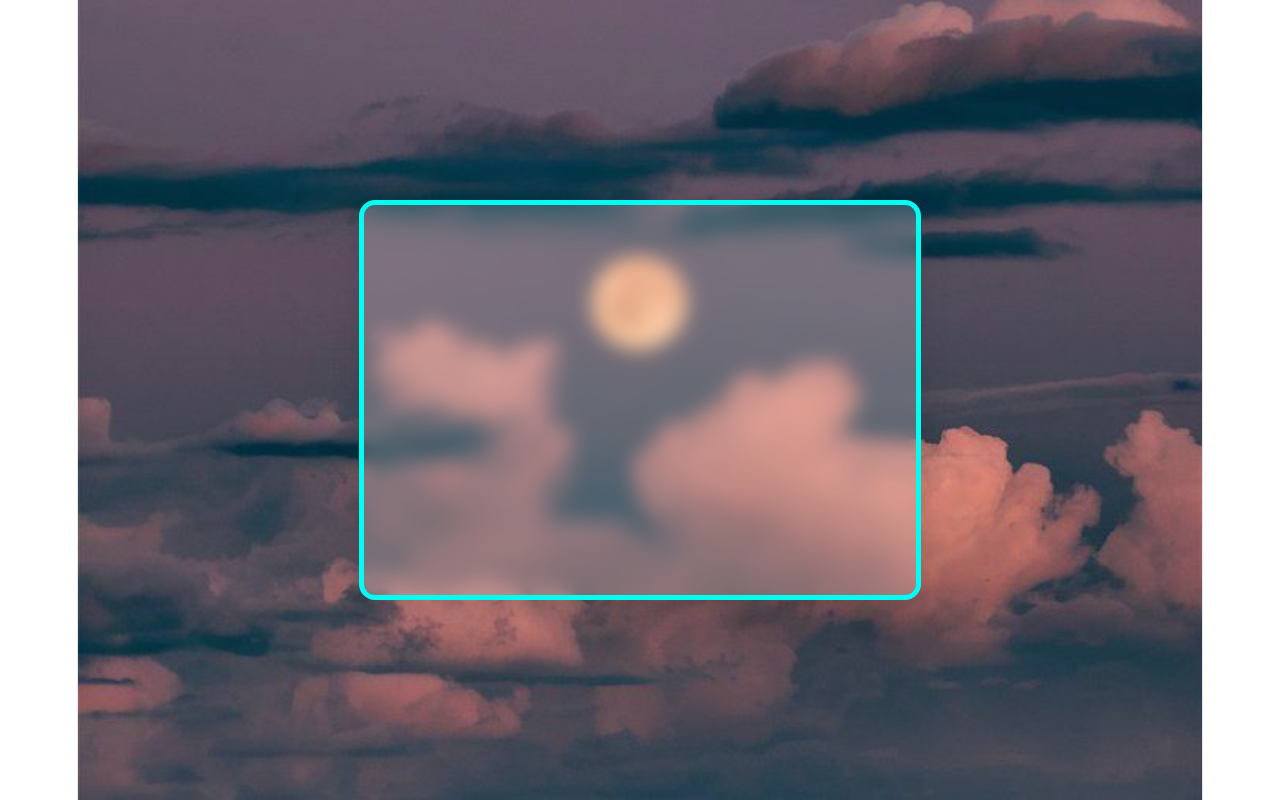
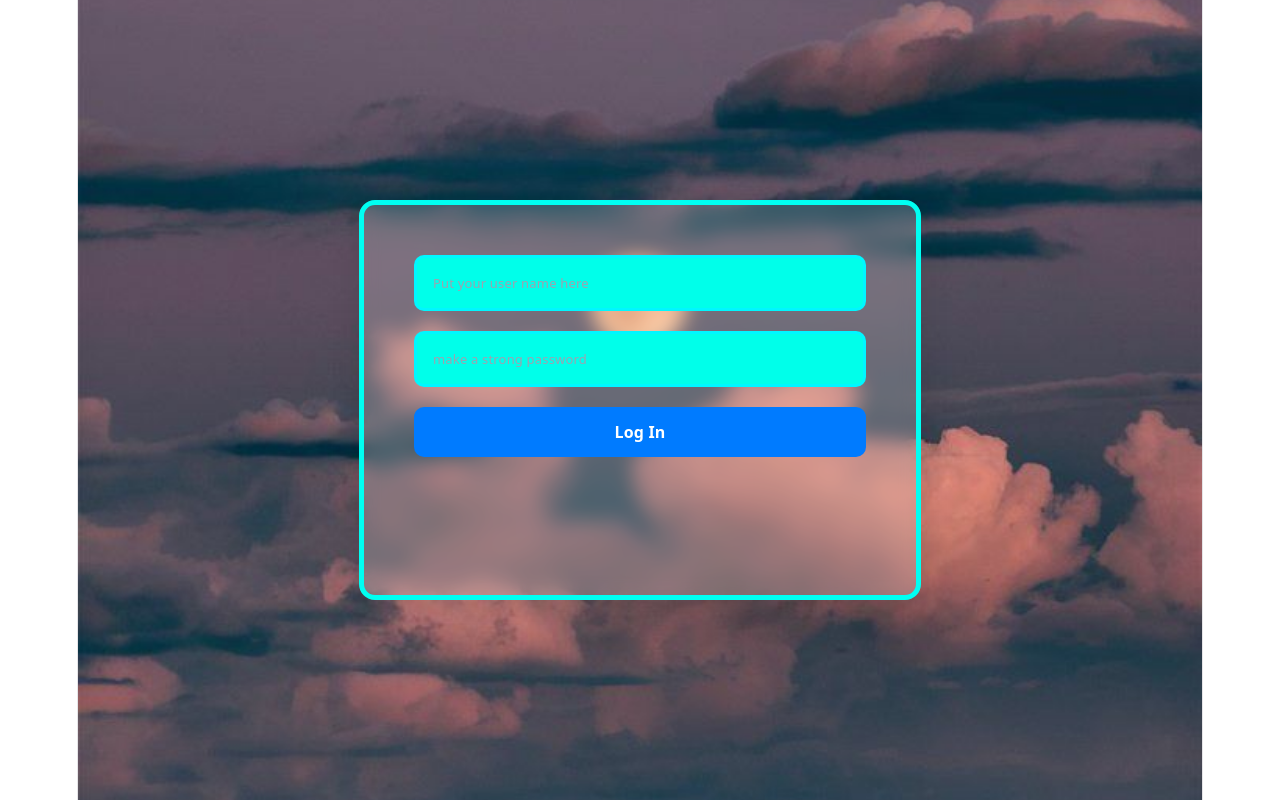
Before and after one commit to hrijusutradhar84-a11y/Instapy, a React (Vite) app in the folder FrontEnd/: page / in a window 1280 px wide. Built offline with nearby package versions, Linux system fonts and the light colour scheme.

Commit message:
frontend spine and backend base

```diff
--- a/FrontEnd/src/App.jsx
+++ b/FrontEnd/src/App.jsx
@@ -6,15 +6,27 @@ function App() {
   const [username, setUsername] = useState('')
   const [password, setPassword] = useState('')
 
-  const handleLogin = (e) => {
+  async function sendDataToBackend(e) {
+
     e.preventDefault()
+    const payload = {
+      user: username,
+      pass: password
+    };
 
-    console.log("Attempting to login with:")
-    console.log("Username:", username)
-    console.log("Password:", password)
-
-
-  }
+    try{
+      const response = await fetch('http://127.0.0', {
+        method: 'POST',
+        headers: {
+          'content-type': 'application/json',
+        },
+        body: JSON.stringify(payload)
+      });
+    }
+    catch (error){
+      console.error('Backend failed')
+    }
+  };
   const containerStyle = {
     backgroundImage: `url(${bgImage})`,
     backgroundSize: 'cover',
@@ -31,7 +43,7 @@ function App() {
     height: '50%',
     backgroundColor: 'rgba(255, 255, 255, 0.2)', // Semi-transparent white
     backdropFilter: 'blur(10px)',                // This creates the hazy effect
-    padding: '100px',
+    padding: '50px',
     borderRadius: '16px',
     border: '5px solid rgb(0, 255, 242)',
     color: '#fff',
@@ -40,23 +52,58 @@ function App() {
   const imageStyle = {
     width: '40px',
     height: 'auto',
-    objectfit: 'contain'
+    objectFit: 'contain'
   }
   const textBoxStyle = {
     width: '100%',
     padding: '12px 16px',
     borderRadius: '10px',
     border: '3px solid rgb(0, 247, 255)',
-    backgroundColor: 'rgba(255, 255, 255, 0.2)',
+    backgroundColor: 'rgb(0, 255, 234)',
+    color: '#ffffff',
+    fontSize: '13px',
+    outline: 'none',
+    boxSizing: 'border-box'
+
+  };
+  const buttonStyle = {
+    padding: '12px 20px',
+    borderRadius: '10px',
+    border: 'none',
+    backgroundColor: '#007bff',
     color: '#ffffff',
     fontSize: '16px',
-    outline: 'none',
-    boxSizing: 'border-box'
-  };
+    fontWeight: 'bold',
+    cursor: 'pointer',
+    width: '100%',
+    marginTop: '20px',
+    transition: 'background-color 0.2s ease'
+  }
 
   return <div style={containerStyle}>
     <div style={hazyCardStyle}>
-
+      <form onSubmit={sendDataToBackend}>
+        <input
+          type="text"
+          style={{...textBoxStyle, marginBottom: '20px'}}
+          value={username}
+          onChange={(e) => setUsername(e.target.value)}
+          placeholder='Put your user name here'
+        />
+        <input
+          type='password'
+          style={textBoxStyle}
+          value={password}
+          onChange={(e) => setPassword(e.target.value)}
+          placeholder='make a strong password'
+        />
+        <button
+          type='submit'
+          style={buttonStyle}
+        >
+          Log In
+        </button>
+      </form>
     </div>
   </div>
 }
```
Also changed, not shown: 1 other file (tests, documents, lock files or other folders).
